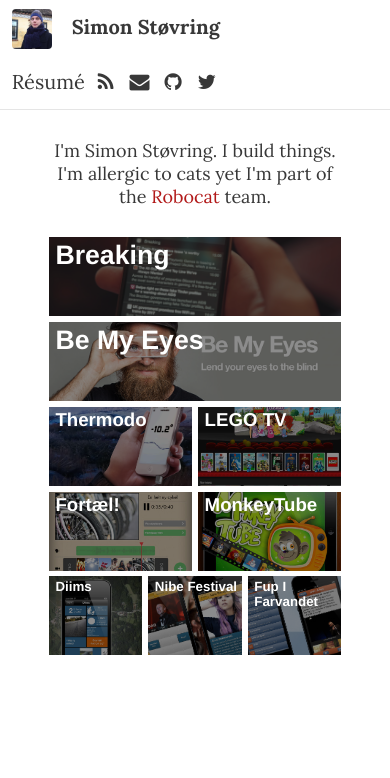
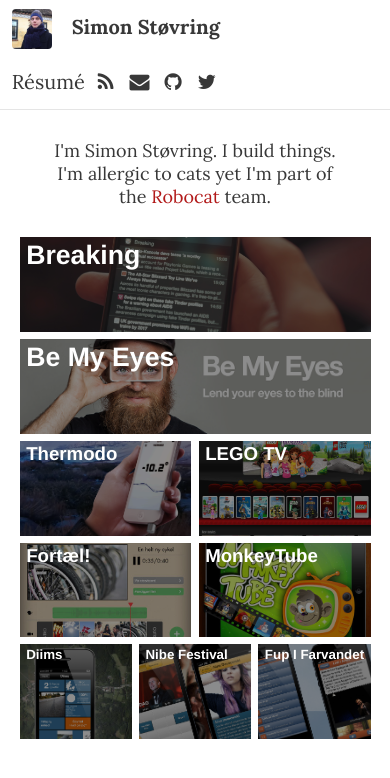
Before and after one commit to simonbs/simonbs.github.io, a Jekyll site: the page built from index.html, in a window 390 px wide. Shown: the top 778 px of the page. Built offline with Jekyll 4.4.1, drawn with Linux system fonts in a browser that asks for light colours; nearby versions of some CDN libraries; some web fonts are replaced; the list of posts is cut into pages by our own code.

Commit message:
Projects are larger on phones

```diff
--- a/_sass/base/_utility.scss
+++ b/_sass/base/_utility.scss
@@ -11,6 +11,17 @@
     padding: $padding-small * 1.5 $padding-large / 1.6;
   }
 }
+%padding-regular-unless-mobile {
+  padding: $padding-small $padding-small;
+
+  @include desktop {
+    padding: $padding-small $padding-large;
+    @media (max-width: 1000px) {
+      padding: $padding-small * 1.5 $padding-large / 1.6;
+    }
+  }
+}
+
 %link-hover {
   text-decoration: underline;
   color: darken($link-color, 15%);
--- a/_sass/layouts/_projects.scss
+++ b/_sass/layouts/_projects.scss
@@ -1,5 +1,5 @@
 .projects {
-  @extend %padding-regular;
+  @extend %padding-regular-unless-mobile;
   padding-top: 0;
   padding-bottom: 0;
 
```
